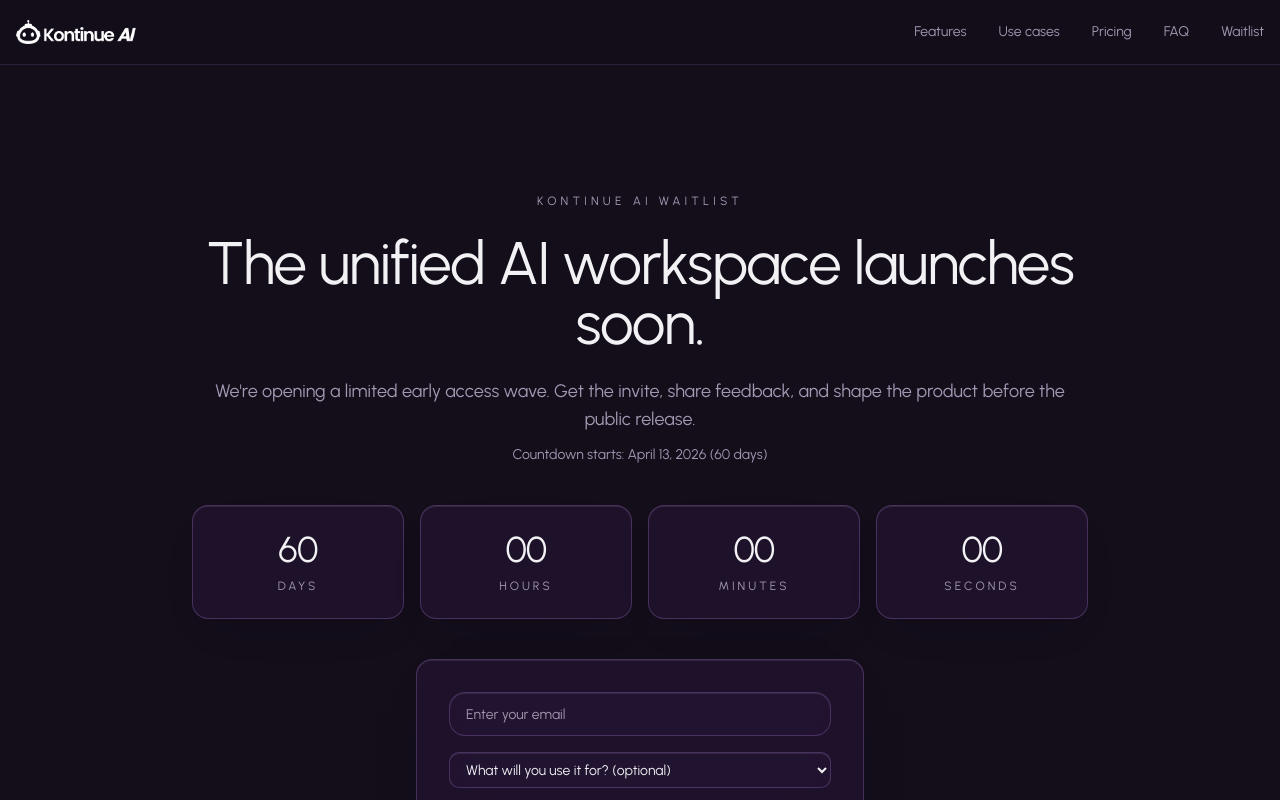
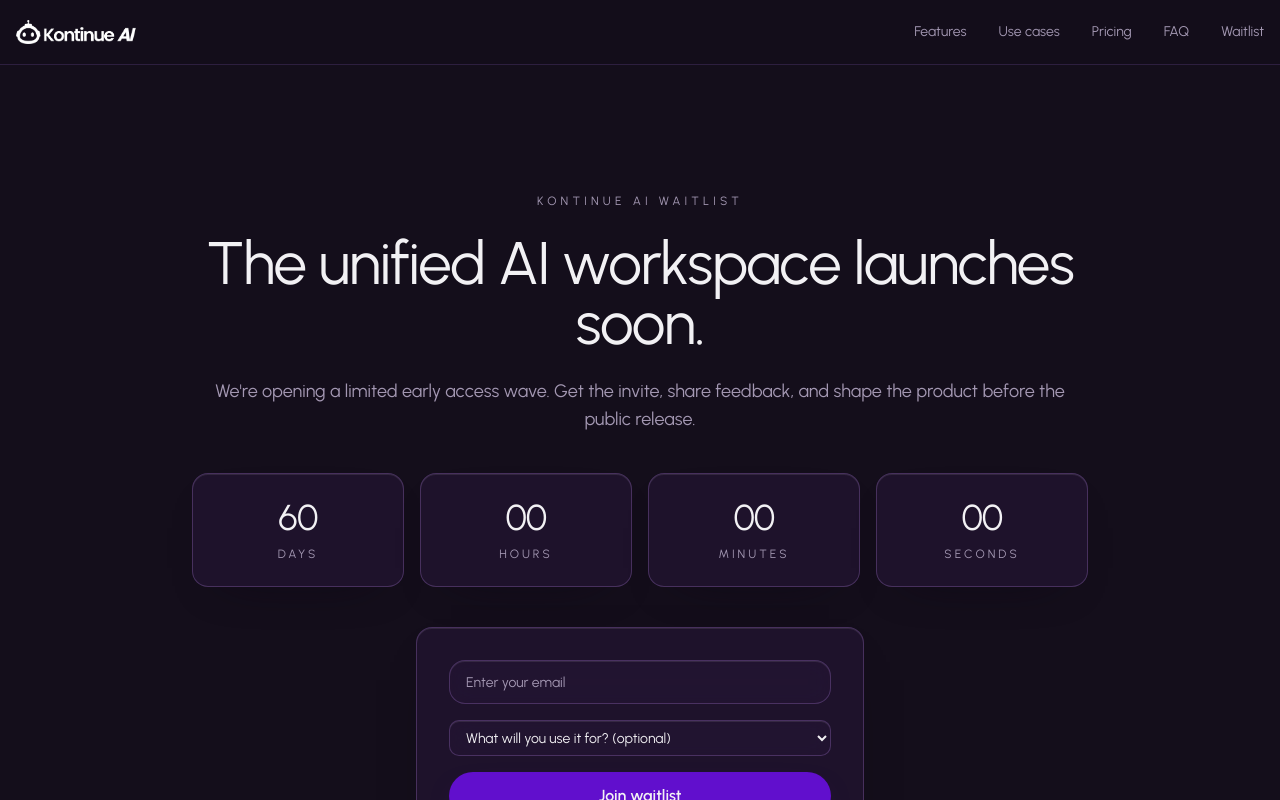
Before and after one commit to colesites/continue-ai-landing-page, a Next.js app: page /waitlist in a window 1280 px wide. Shown: the top 800 px of the page. Built offline with nearby package versions, Linux system fonts and the light colour scheme.

Commit message:
refactor: improve code formatting and readability in WaitlistPage component
- Reformatted countdownDays and safeCountdownDays calculations for better clarity.
- Adjusted JSX structure for the WaitlistCountdown component to enhance readability.

```diff
--- a/src/app/(landing-page)/waitlist/page.tsx
+++ b/src/app/(landing-page)/waitlist/page.tsx
@@ -8,10 +8,13 @@
     process.env.NEXT_PUBLIC_WAITLIST_START_AT ||
     process.env.NEXT_PUBLIC_WAITLIST_LAUNCH_AT ||
     "2026-04-13T00:00:00.000Z";
-  const countdownDays = Number(process.env.NEXT_PUBLIC_WAITLIST_COUNTDOWN_DAYS || "60");
-  const safeCountdownDays = Number.isFinite(countdownDays) && countdownDays > 0
-    ? Math.floor(countdownDays)
-    : 60;
+  const countdownDays = Number(
+    process.env.NEXT_PUBLIC_WAITLIST_COUNTDOWN_DAYS || "60"
+  );
+  const safeCountdownDays =
+    Number.isFinite(countdownDays) && countdownDays > 0
+      ? Math.floor(countdownDays)
+      : 60;
 
   return (
     <section className="relative overflow-hidden py-24 md:py-32 px-4">
@@ -23,19 +26,15 @@
           The unified AI workspace launches soon.
         </h1>
         <p className="mt-6 text-lg text-muted-foreground">
-          We&apos;re opening a limited early access wave. Get the invite, share feedback,
-          and shape the product before the public release.
-        </p>
-        <p className="mt-3 text-sm text-muted-foreground">
-          Countdown starts: {new Date(waitlistStartAt).toLocaleDateString("en-US", {
-            year: "numeric",
-            month: "long",
-            day: "numeric",
-          })} ({safeCountdownDays} days)
+          We&apos;re opening a limited early access wave. Get the invite, share
+          feedback, and shape the product before the public release.
         </p>
 
         <div className="mt-10">
-          <WaitlistCountdown startDate={waitlistStartAt} durationDays={safeCountdownDays} />
+          <WaitlistCountdown
+            startDate={waitlistStartAt}
+            durationDays={safeCountdownDays}
+          />
         </div>
 
         <div className="mt-10">
```
